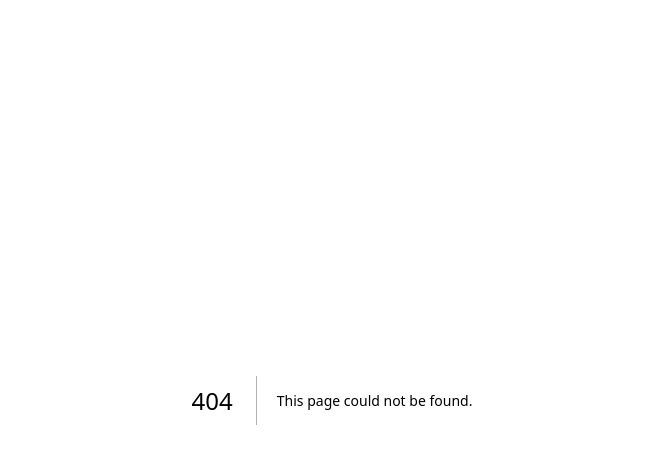
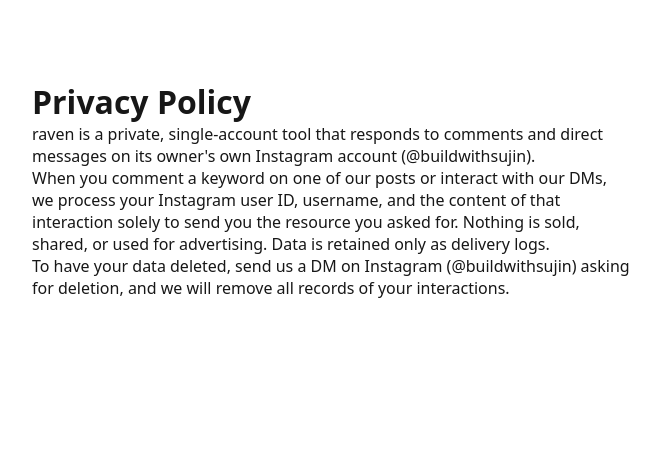
Before and after one commit to sujink1999/raven, a Next.js app: page /privacy in a window 1280 px wide. Before the commit this address had no page. Shown: the top 464 px of the page, without its empty margins (308-968 px from the left). Built offline with nearby package versions, Linux system fonts and the light colour scheme.

Commit message:
privacy page for Meta app review requirements

```diff
--- /dev/null
+++ b/app/privacy/page.tsx
@@ -0,0 +1,21 @@
+export default function Privacy() {
+  return (
+    <main style={{ maxWidth: 640, margin: "60px auto", padding: 20, fontFamily: "system-ui" }}>
+      <h1>Privacy Policy</h1>
+      <p>
+        raven is a private, single-account tool that responds to comments and direct
+        messages on its owner&apos;s own Instagram account (@buildwithsujin).
+      </p>
+      <p>
+        When you comment a keyword on one of our posts or interact with our DMs, we
+        process your Instagram user ID, username, and the content of that interaction
+        solely to send you the resource you asked for. Nothing is sold, shared, or used
+        for advertising. Data is retained only as delivery logs.
+      </p>
+      <p>
+        To have your data deleted, send us a DM on Instagram (@buildwithsujin) asking for
+        deletion, and we will remove all records of your interactions.
+      </p>
+    </main>
+  );
+}
```
